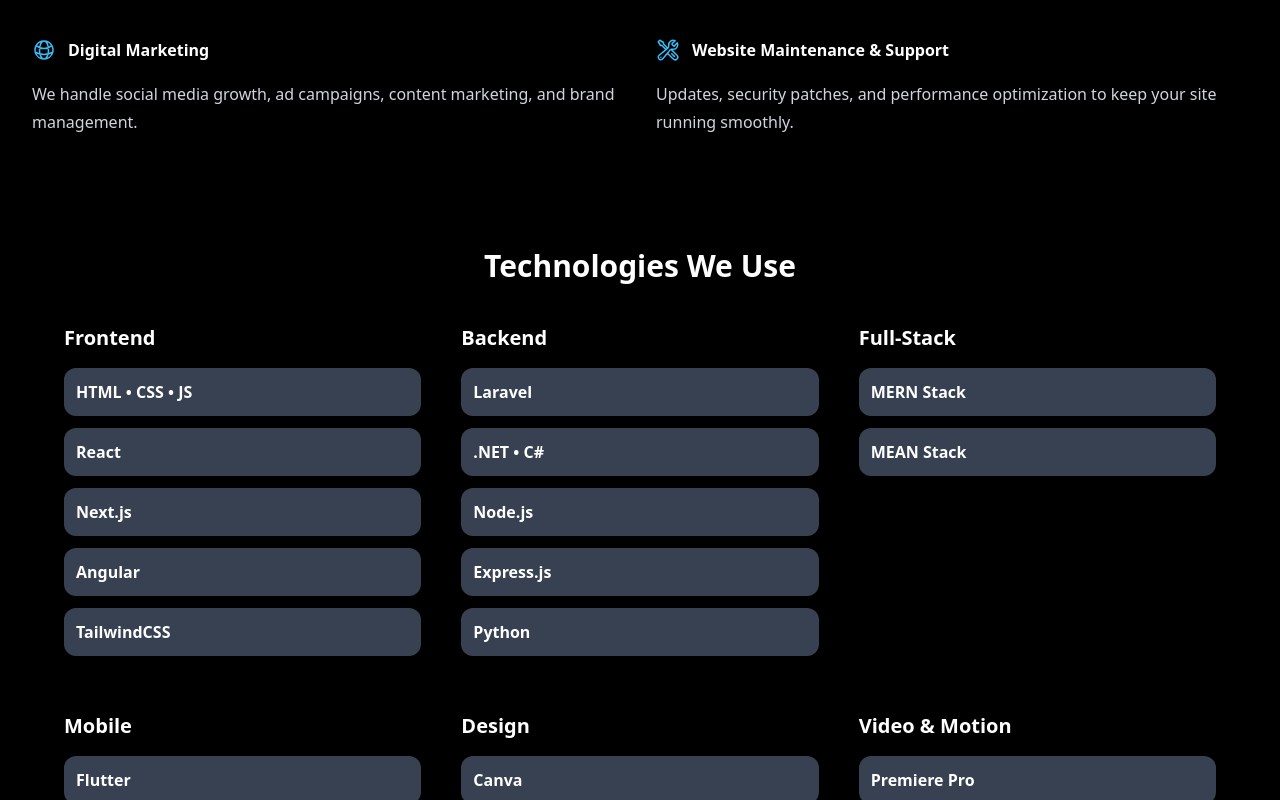
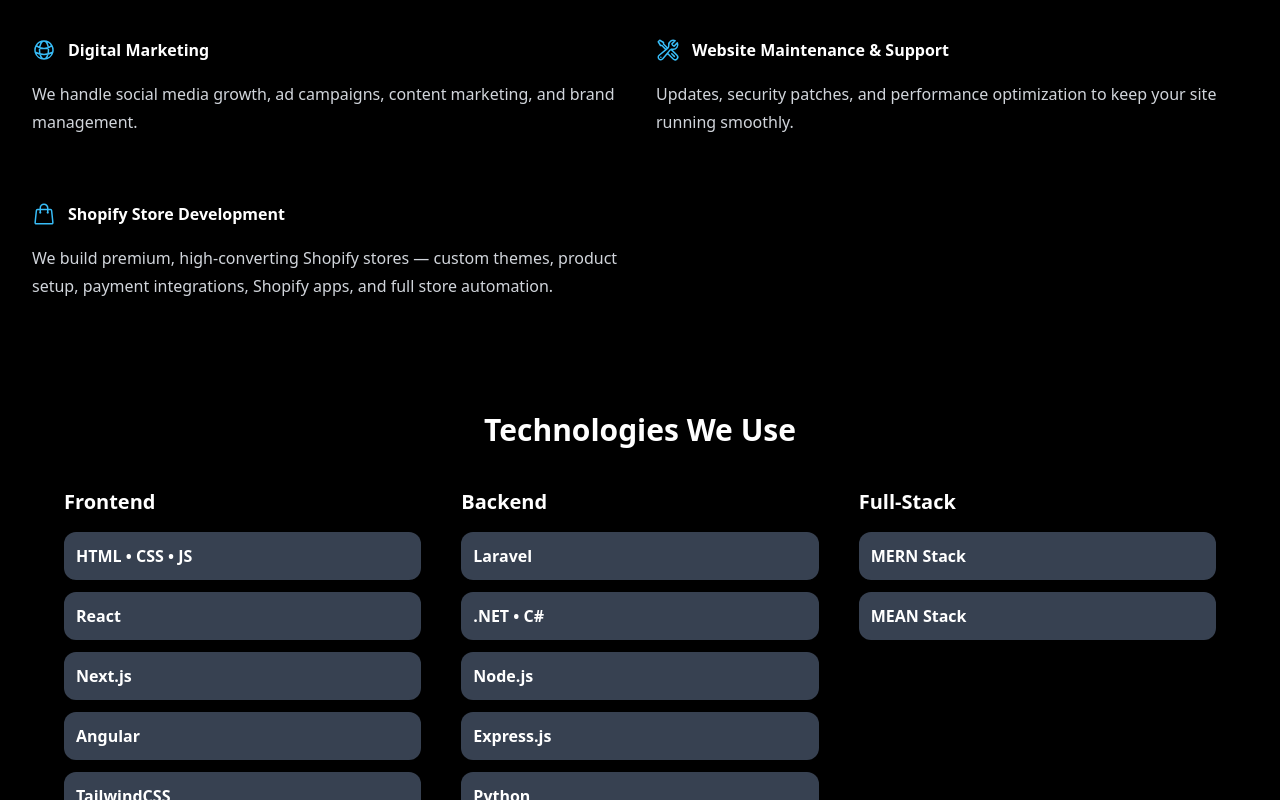
Before and after one commit to Muhammadd-01/NexoVate-Digital, a React (Vite) app: page /services in a window 1280 px wide. Shown: the part 1200-2000 px from the top of the page. Built offline with nearby package versions, Linux system fonts and the light colour scheme.

Commit message:
Nexovate Digital

```diff
--- a/src/pages/Services.jsx
+++ b/src/pages/Services.jsx
@@ -10,6 +10,7 @@
   MagnifyingGlassIcon,
   GlobeAltIcon,
   SparklesIcon,
+  ShoppingBagIcon,
 } from "@heroicons/react/24/outline";
 import ParticleBackground from "../components/ParticleBackground";
 
@@ -73,6 +74,12 @@
     description:
       "Updates, security patches, and performance optimization to keep your site running smoothly.",
     icon: WrenchScrewdriverIcon,
+  },
+    {
+    name: "Shopify Store Development",
+    description:
+      "We build premium, high-converting Shopify stores — custom themes, product setup, payment integrations, Shopify apps, and full store automation.",
+    icon: ShoppingBagIcon,
   },
 ];
 
```
